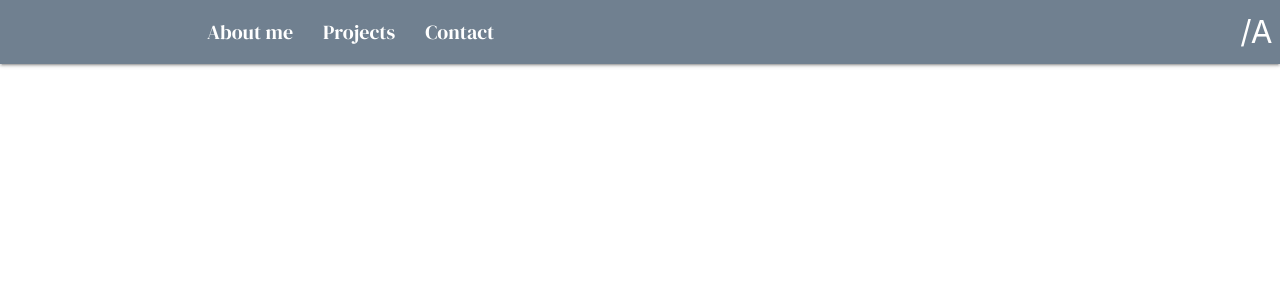
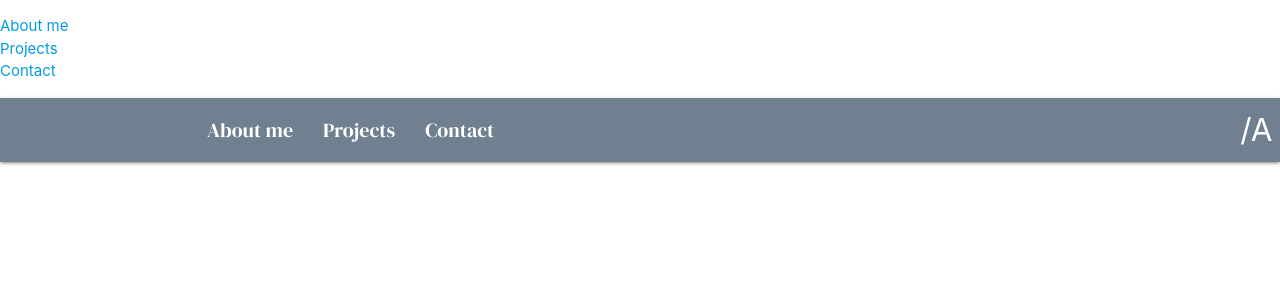
Before and after one commit to abuDarda97/Portfolio-website, a React app: page / in a window 1280 px wide. Shown: the top 300 px of the page. Built offline with nearby package versions, Linux system fonts and the light colour scheme.

Commit message:
side drawer component created

```diff
--- a/src/App.js
+++ b/src/App.js
@@ -1,10 +1,12 @@
 import React from 'react';
 
 import Navbar from './components/navbar/Navbar';
+import SideDrawer from './components/sideDrawer/SideDrawer';
 
 const App = () => {
   return (
     <div>
+      <SideDrawer />
       <Navbar />
     </div>
   );
--- /dev/null
+++ b/src/components/sideDrawer/SideDrawer.js
@@ -0,0 +1,15 @@
+import React from 'react';
+
+const SideDrawer = () => {
+  return (
+    <div>
+      <ul>
+        <li><a>About me</a></li>
+        <li><a>Projects</a></li>
+        <li><a>Contact</a></li>
+      </ul>
+    </div>
+  );
+};
+
+export default SideDrawer;
```
Also changed, not shown: src/components/sideDrawer/SideDrawer.css (added).
